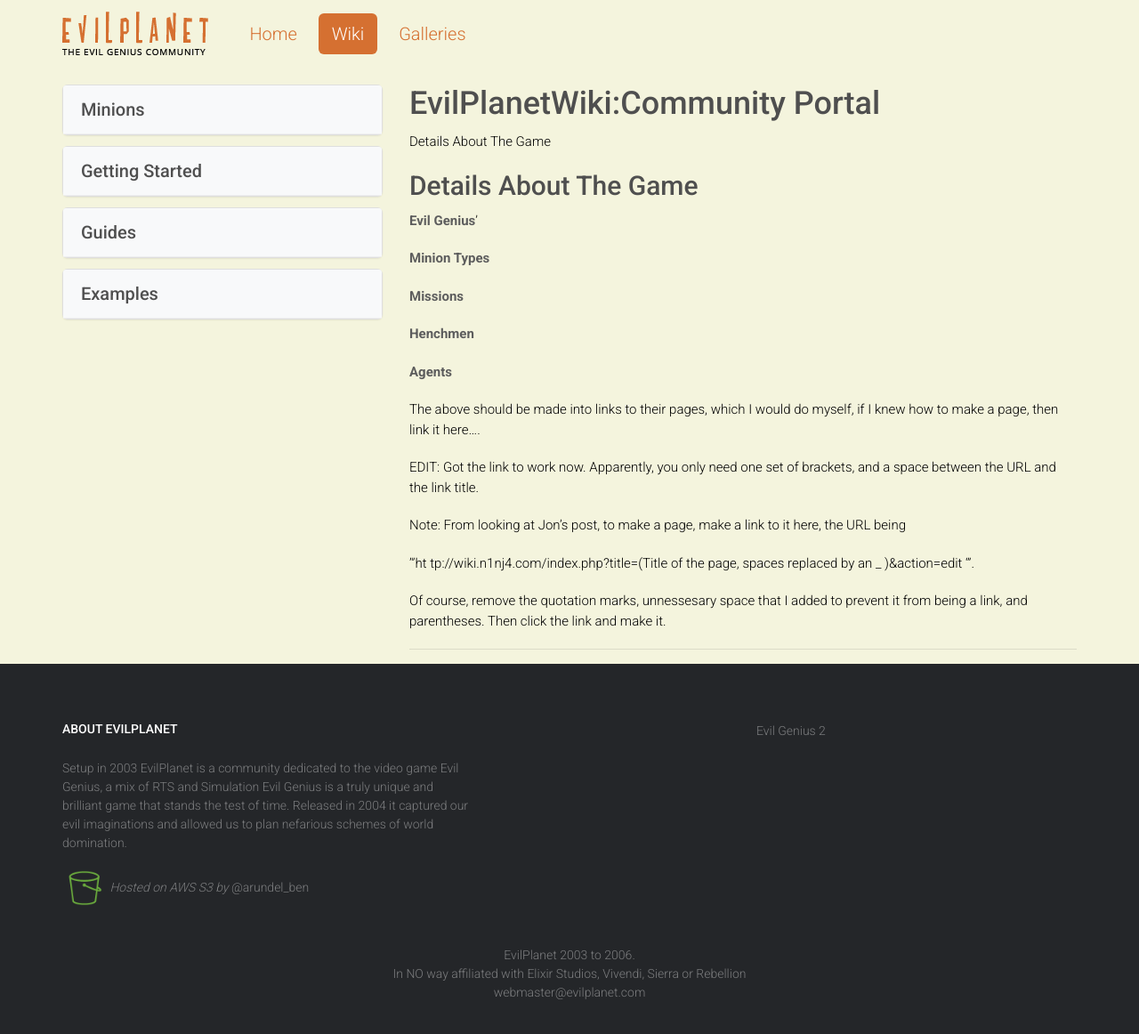
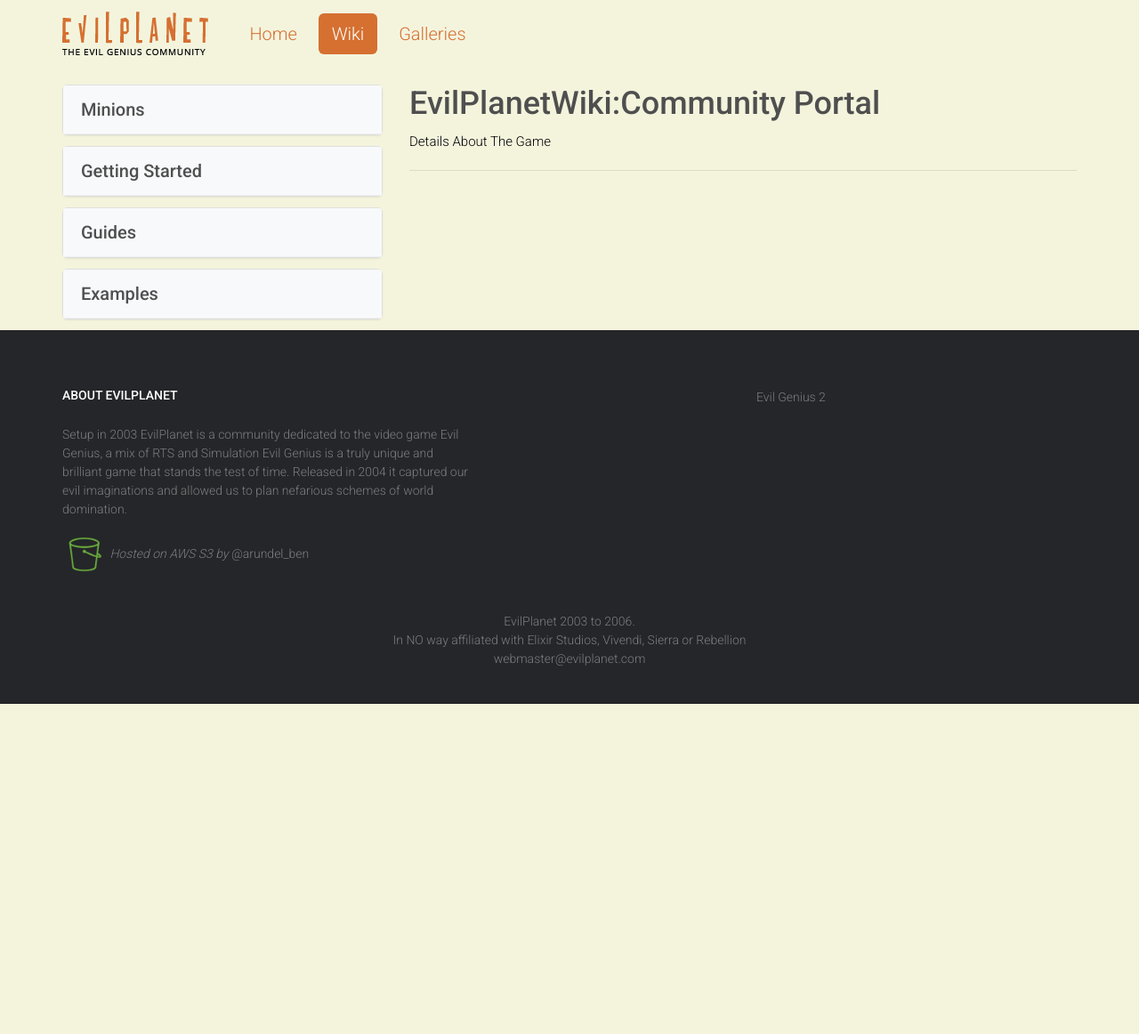
Before and after one commit to barundel/wiki.evilplanet.com, a Jekyll site: the page built from wiki/EvilPlanetWiki_Community_Portal.md, in a window 1280 px wide and 1166 px high. Shown: the top 1162 px of the window at 89% size. Built offline with Jekyll 4.4.1, drawn with Linux system fonts in a browser that asks for light colours; comment, search, counter and statistics services are not loaded.

Commit message:
Change to wiki page

```diff
--- a/wiki/EvilPlanetWiki_Community_Portal.md
+++ b/wiki/EvilPlanetWiki_Community_Portal.md
@@ -6,32 +6,3 @@
 
 [Details About The
 Game](http://wiki.n1nj4.com/index.php?title=Details_About_The_Game)
-
-Details About The Game
-----------------------
-
-**Evil Genius**'
-
-**[Minion Types](http://wiki.n1nj4.com/index.php/List_of_Minion_Types)**
-
-**Missions**
-
-**Henchmen**
-
-**Agents**
-
-The above should be made into links to their pages, which I would do
-myself, if I knew how to make a page, then link it here....
-
-EDIT: Got the link to work now. Apparently, you only need one set of
-brackets, and a space between the URL and the link title.
-
-Note: From looking at Jon's post, to make a page, make a link to it
-here, the URL being
-
-'''ht tp://wiki.n1nj4.com/index.php?title=(Title of the page, spaces
-replaced by an \_ )&action=edit '''.
-
-Of course, remove the quotation marks, unnessesary space that I added to
-prevent it from being a link, and parentheses. Then click the link and
-make it.
```
Also changed, not shown: 1 other file.
